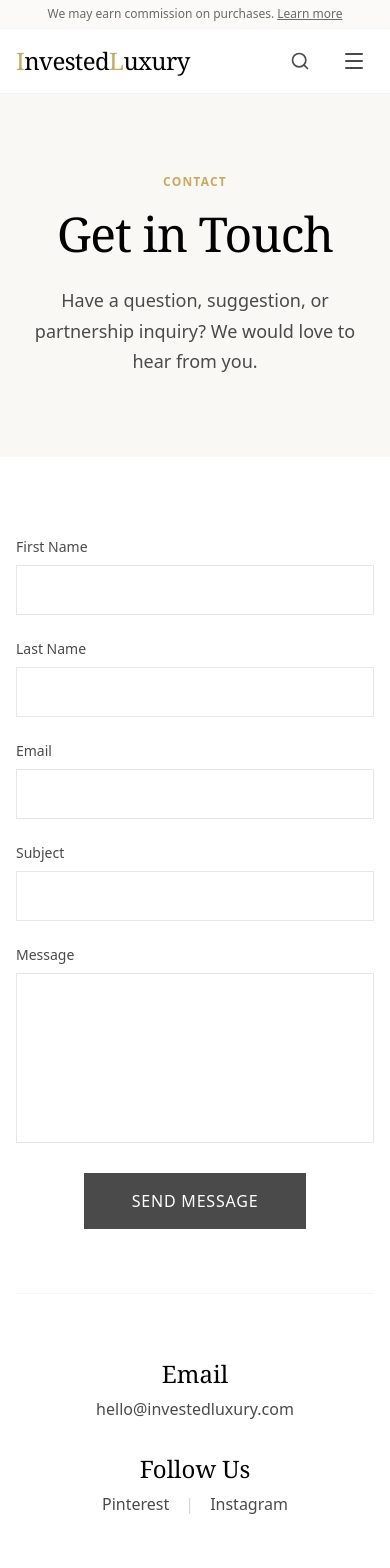
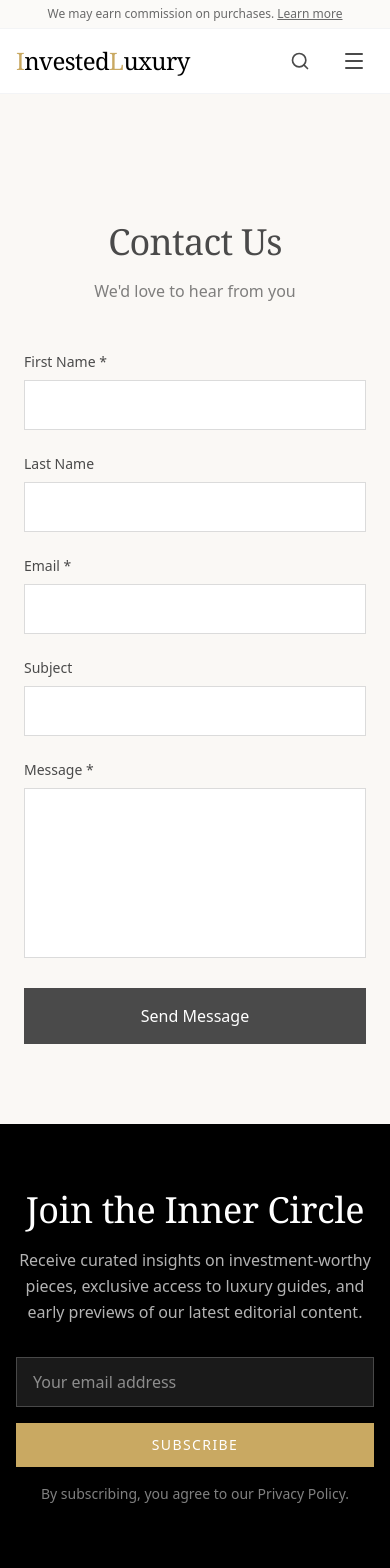
Before and after one commit to regi-dev-prog/invested-luxury, a Next.js app: page /contact in a window 390 px wide. Shown: the top 1568 px of the page. Built offline with nearby package versions, Linux system fonts and the light colour scheme.

Commit message:
Fix contact form email

```diff
--- a/src/app/api/contact/route.ts
+++ b/src/app/api/contact/route.ts
@@ -18,7 +18,7 @@ export async function POST(request: Request) {
     // Send email to you (the site owner)
     await resend.emails.send({
       from: 'InvestedLuxury <noreply@investedluxury.com>',
-      to: 'regev.studio@gmail.com', // Your email
+      to: 'investedlux@gmail.com', // Your email
       subject: `Contact Form: ${subject || 'New Message'} from ${firstName}`,
       html: `
         <h2>New Contact Form Submission</h2>
--- a/src/app/contact/page.tsx
+++ b/src/app/contact/page.tsx
@@ -5,202 +5,119 @@ import { useState } from 'react';
 export default function ContactPage() {
   const [isSubmitted, setIsSubmitted] = useState(false);
   const [isSubmitting, setIsSubmitting] = useState(false);
-  const [error, setError] = useState('');
+  const [formData, setFormData] = useState({
+    firstName: '',
+    lastName: '',
+    email: '',
+    subject: '',
+    message: ''
+  });
 
-  const handleSubmit = async (e: React.FormEvent<HTMLFormElement>) => {
+  const handleSubmit = async (e: React.FormEvent) => {
     e.preventDefault();
     setIsSubmitting(true);
-    setError('');
-
-    const formData = new FormData(e.currentTarget);
-    const data = {
-      firstName: formData.get('firstName'),
-      lastName: formData.get('lastName'),
-      email: formData.get('email'),
-      subject: formData.get('subject'),
-      message: formData.get('message'),
-    };
 
     try {
       const response = await fetch('/api/contact', {
         method: 'POST',
-        headers: {
-          'Content-Type': 'application/json',
-        },
-        body: JSON.stringify(data),
+        headers: { 'Content-Type': 'application/json' },
+        body: JSON.stringify(formData),
       });
 
-      if (!response.ok) {
-        throw new Error('Failed to send message');
+      if (response.ok) {
+        setIsSubmitted(true);
+      } else {
+        alert('Failed to send message. Please try again.');
       }
-
-      setIsSubmitted(true);
-    } catch (err) {
-      setError('Something went wrong. Please try again.');
+    } catch (error) {
+      console.error('Error:', error);
+      alert('Failed to send message. Please try again.');
     } finally {
       setIsSubmitting(false);
     }
   };
 
+  if (isSubmitted) {
     return (
-    <>
-      {/* Hero */}
-      <section className="py-20 bg-cream">
-        <div className="container-luxury text-center">
-          <p className="category-badge mb-4">Contact</p>
-          <h1 className="font-serif text-display text-black mb-6">
-            Get in Touch
-          </h1>
-          <p className="text-body-lg text-charcoal max-w-xl mx-auto">
-            Have a question, suggestion, or partnership inquiry? We would love to hear from you.
-          </p>
+      <main className="min-h-screen bg-cream pt-32 pb-20">
+        <div className="max-w-2xl mx-auto px-6 text-center">
+          <h1 className="font-cormorant text-4xl text-charcoal mb-6">Thank You</h1>
+          <p className="text-charcoal/70">Your message has been sent. We'll be in touch soon.</p>
         </div>
-      </section>
+      </main>
+    );
+  }
 
-      {/* Contact Form */}
-      <section className="py-20 bg-white">
-        <div className="container-luxury">
-          <div className="max-w-2xl mx-auto">
+  return (
+    <main className="min-h-screen bg-cream pt-32 pb-20">
+      <div className="max-w-2xl mx-auto px-6">
+        <h1 className="font-cormorant text-4xl md:text-5xl text-charcoal mb-4 text-center">Contact Us</h1>
+        <p className="text-charcoal/70 text-center mb-12">We'd love to hear from you</p>
+
         <form onSubmit={handleSubmit} className="space-y-6">
-              <div className="grid sm:grid-cols-2 gap-6">
+          <div className="grid grid-cols-1 md:grid-cols-2 gap-6">
             <div>
-                  <label htmlFor="firstName" className="block text-sm font-medium text-charcoal mb-2">
-                    First Name
-                  </label>
+              <label className="block text-sm text-charcoal mb-2">First Name *</label>
               <input
                 type="text"
-                    id="firstName"
-                    name="firstName"
-                    className="w-full px-4 py-3 border border-gray-200 focus:border-gold focus:outline-none transition-colors"
                 required
-                    disabled={isSubmitted}
+                value={formData.firstName}
+                onChange={(e) => setFormData({...formData, firstName: e.target.value})}
+                className="w-full px-4 py-3 border border-charcoal/20 bg-white focus:border-gold focus:outline-none"
               />
             </div>
             <div>
-                  <label htmlFor="lastName" className="block text-sm font-medium text-charcoal mb-2">
-                    Last Name
-                  </label>
+              <label className="block text-sm text-charcoal mb-2">Last Name</label>
               <input
                 type="text"
-                    id="lastName"
-                    name="lastName"
-                    className="w-full px-4 py-3 border border-gray-200 focus:border-gold focus:outline-none transition-colors"
-                    disabled={isSubmitted}
+                value={formData.lastName}
+                onChange={(e) => setFormData({...formData, lastName: e.target.value})}
+                className="w-full px-4 py-3 border border-charcoal/20 bg-white focus:border-gold focus:outline-none"
               />
             </div>
           </div>
 
           <div>
-                <label htmlFor="email" className="block text-sm font-medium text-charcoal mb-2">
-                  Email
-                </label>
+            <label className="block text-sm text-charcoal mb-2">Email *</label>
             <input
               type="email"
-                  id="email"
-                  name="email"
-                  className="w-full px-4 py-3 border border-gray-200 focus:border-gold focus:outline-none transition-colors"
               required
-                  disabled={isSubmitted}
+              value={formData.email}
+              onChange={(e) => setFormData({...formData, email: e.target.value})}
+              className="w-full px-4 py-3 border border-charcoal/20 bg-white focus:border-gold focus:outline-none"
             />
           </div>
 
           <div>
-                <label htmlFor="subject" className="block text-sm font-medium text-charcoal mb-2">
-                  Subject
-                </label>
+            <label className="block text-sm text-charcoal mb-2">Subject</label>
             <input
               type="text"
-                  id="subject"
-                  name="subject"
-                  className="w-full px-4 py-3 border border-gray-200 focus:border-gold focus:outline-none transition-colors"
-                  disabled={isSubmitted}
+              value={formData.subject}
+              onChange={(e) => setFormData({...formData, subject: e.target.value})}
+              className="w-full px-4 py-3 border border-charcoal/20 bg-white focus:border-gold focus:outline-none"
             />
           </div>
 
           <div>
-                <label htmlFor="message" className="block text-sm font-medium text-charcoal mb-2">
-                  Message
-                </label>
+            <label className="block text-sm text-charcoal mb-2">Message *</label>
             <textarea
-                  id="message"
-                  name="message"
+              required
               rows={6}
-                  className="w-full px-4 py-3 border border-gray-200 focus:border-gold focus:outline-none transition-colors resize-none"
-                  required
-                  disabled={isSubmitted}
+              value={formData.message}
+              onChange={(e) => setFormData({...formData, message: e.target.value})}
+              className="w-full px-4 py-3 border border-charcoal/20 bg-white focus:border-gold focus:outline-none resize-none"
             />
           </div>
 
-              <div className="text-center">
           <button
             type="submit"
-                  disabled={isSubmitting || isSubmitted}
-                  className="px-12 py-4 bg-charcoal text-white font-medium tracking-wider uppercase hover:bg-black transition-colors disabled:opacity-50 disabled:cursor-not-allowed"
+            disabled={isSubmitting}
+            className="w-full bg-charcoal text-white py-4 hover:bg-charcoal/90 transition-colors disabled:opacity-50"
           >
             {isSubmitting ? 'Sending...' : 'Send Message'}
           </button>
+        </form>
       </div>
-
-              {/* Error Message */}
-              {error && (
-                <div className="text-center pt-4">
-                  <p className="text-red-600 text-sm">{error}</p>
-                </div>
-              )}
-
-              {/* Success Message */}
-              {isSubmitted && (
-                <div className="text-center pt-4">
-                  <p className="text-charcoal font-serif text-lg">
-                    Thank you for reaching out.
-                  </p>
-                  <p className="text-charcoal/70 text-sm mt-1">
-                    We'll be in touch soon.
-                  </p>
-                </div>
-              )}
-            </form>
-
-            <div className="mt-16 pt-16 border-t border-gray-100">
-              <div className="grid sm:grid-cols-2 gap-8 text-center">
-                <div>
-                  <h3 className="font-serif text-title text-black mb-2">Email</h3>
-                  <a
-                    href="mailto:hello@investedluxury.com"
-                    target="_blank"
-                    rel="noopener noreferrer"
-                    className="text-charcoal hover:text-gold transition-colors"
-                  >
-                    hello@investedluxury.com
-                  </a>
-                </div>
-                <div>
-                  <h3 className="font-serif text-title text-black mb-2">Follow Us</h3>
-                  <div className="flex justify-center gap-4">
-                    <a
-                      href="https://pinterest.com"
-                      target="_blank"
-                      rel="noopener noreferrer"
-                      className="text-charcoal hover:text-gold transition-colors"
-                    >
-                      Pinterest
-                    </a>
-                    <span className="text-gray-300">|</span>
-                    <a
-                      href="https://instagram.com"
-                      target="_blank"
-                      rel="noopener noreferrer"
-                      className="text-charcoal hover:text-gold transition-colors"
-                    >
-                      Instagram
-                    </a>
-                  </div>
-                </div>
-              </div>
-            </div>
-          </div>
-        </div>
-      </section>
-    </>
+    </main>
   );
 }
```
Lines whose indentation alone changed are shown as unchanged.
